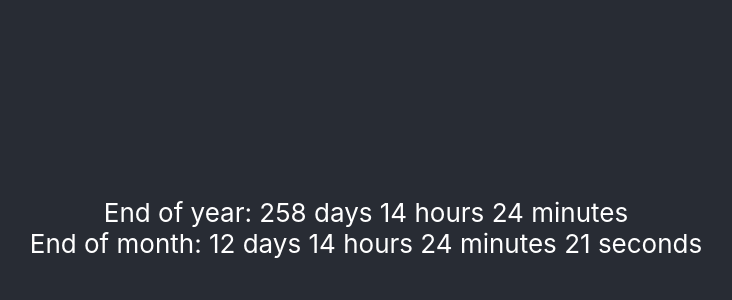
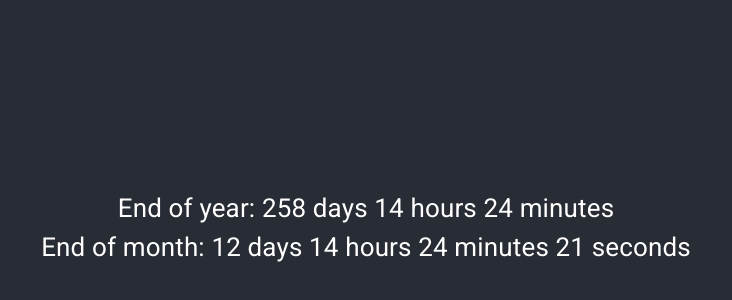
Before and after one commit to sirkoik/Timely, a React (Create React App) app: page / in a window 1280 px wide. Shown: the part 172-472 px from the top of the page, without its empty margins (274-1006 px from the left). Built offline with nearby package versions, Linux system fonts and the light colour scheme.

Commit message:
added material UI styles and fonts

```diff
--- a/public/index.html
+++ b/public/index.html
@@ -9,6 +9,10 @@
       name="description"
       content="Web site created using create-react-app"
     />
+
+    <!-- Material UI responsive meta tag-->
+    <meta name="viewport" content="initial-scale=1, width=device-width" />
+
     <link rel="apple-touch-icon" href="%PUBLIC_URL%/logo192.png" />
     <!--
       manifest.json provides metadata used when your web app is installed on a
@@ -24,6 +28,17 @@
       work correctly both with client-side routing and a non-root public URL.
       Learn how to configure a non-root public URL by running `npm run build`.
     -->
+
+    <!-- Material UI Roboto font -->
+    <link
+      rel="stylesheet"
+      href="https://fonts.googleapis.com/css?family=Roboto:300,400,500,700&display=swap"
+    />
+    <!-- Material Font icons -->
+    <link
+      rel="stylesheet"
+      href="https://fonts.googleapis.com/icon?family=Material+Icons"
+    />
     <title>Timely</title>
   </head>
   <body>
--- a/src/App.tsx
+++ b/src/App.tsx
@@ -1,3 +1,5 @@
+import { CssBaseline } from '@mui/material'; // Material UI CSS baseline for better compatibility
+import Button from '@mui/material/Button';
 import React from 'react';
 // import logo from './logo.svg';
 import './App.css';
@@ -6,6 +8,8 @@
 
 function App() {
   return (
+    <>
+      <CssBaseline />
       <div className="App">
         <header className="App-header">
           {timers.map((timer, index) => (
@@ -19,6 +23,7 @@
         </header>
         <main></main>
       </div>
+    </>
   );
 }
 
```
Lines whose indentation alone changed are shown as unchanged.
